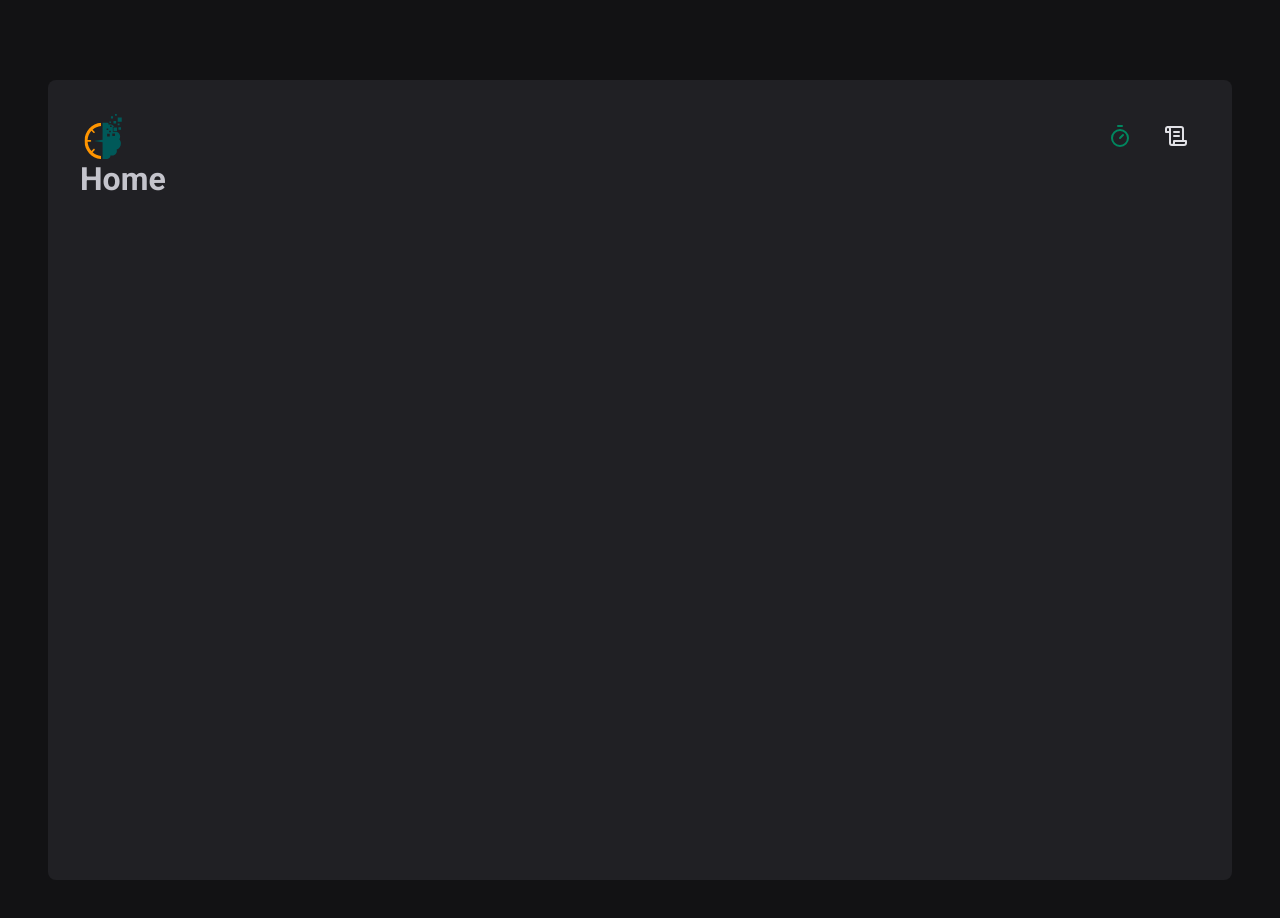
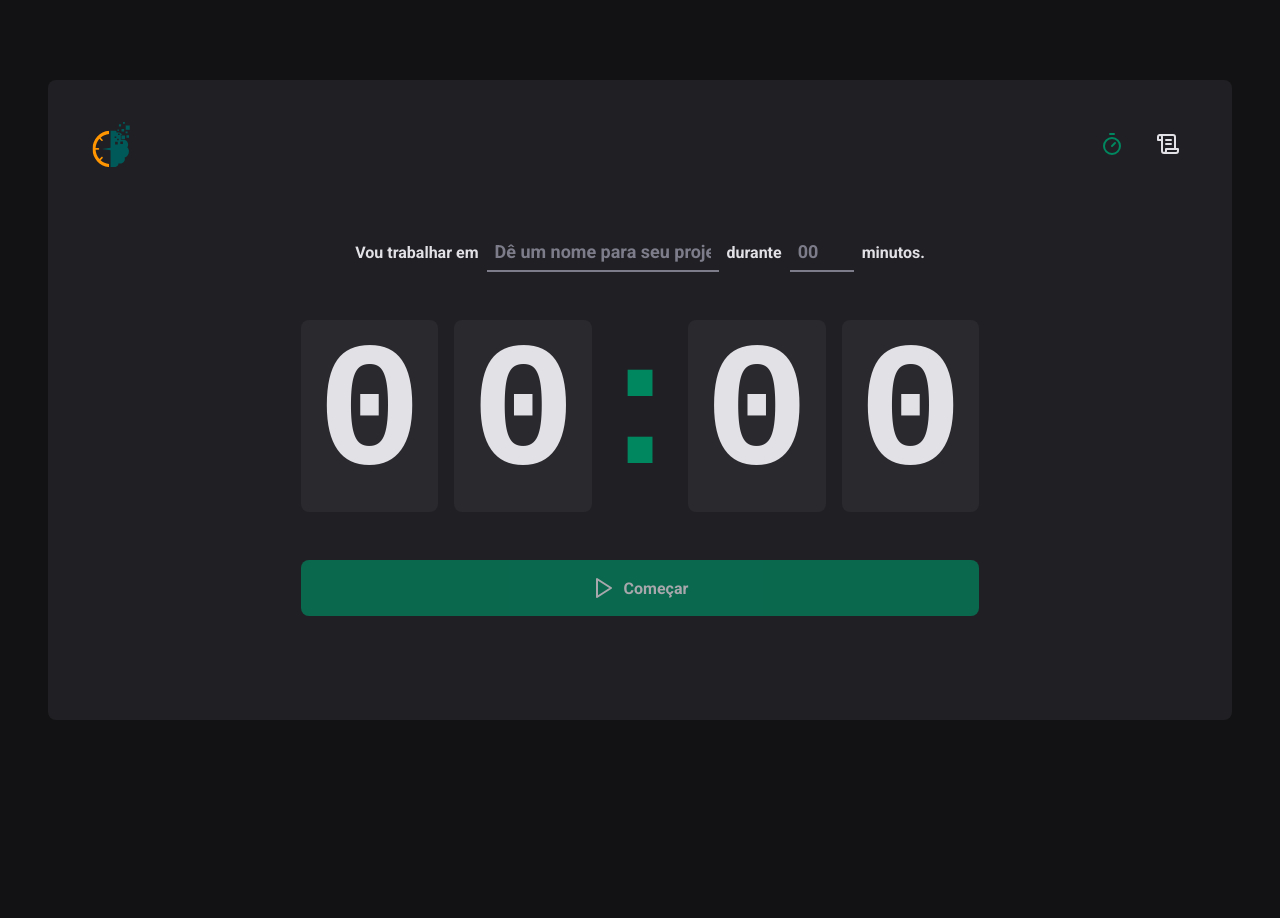
Before and after one commit to v1ct0rbr/pomodoro-timer, a React (Vite) app: page / in a window 1280 px wide. Shown: the top 918 px of the page. After the commit the page ends 800 px from the top, so only its background shows below. Built offline with nearby package versions, Linux system fonts and the light colour scheme; the HTML template or start-up script is replaced by a standard one.

Commit message:
feat: componente status

```diff
--- a/src/components/Header/styles.ts
+++ b/src/components/Header/styles.ts
@@ -4,7 +4,7 @@
   display: flex;
   align-items: center;
   justify-content: space-between;
-
+  width: 100%;
   nav {
     display: flex;
     gap: 0.5rem;
--- a/src/layouts/DefaultLayout/styles.ts
+++ b/src/layouts/DefaultLayout/styles.ts
@@ -2,9 +2,9 @@
 
 export const LayoutContainer = styled.div`
   max-width: 74rem;
-  height: calc(100vh);
+  height: calc(100vh - 10rem);
   margin: 5rem auto;
-  padding: 2rem;
+  padding: 2.5rem;
   background: ${(props) => props.theme['gray-800']};
   border-radius: 8px;
   display: flex;
--- a/src/pages/History.tsx
+++ /dev/null
@@ -1,3 +0,0 @@
-export function History() {
-  return <h1>History</h1>
-}
--- /dev/null
+++ b/src/pages/History/Status/index.tsx
@@ -0,0 +1,14 @@
+import { StatusContainer } from './styles'
+
+interface StatusProps {
+  statusType: 'andamento' | 'interrompido' | 'concluido'
+}
+
+export function Status({ statusType }: StatusProps) {
+  return (
+    <StatusContainer>
+      <i className={statusType}></i>
+      <span>{statusType}</span>
+    </StatusContainer>
+  )
+}
--- /dev/null
+++ b/src/pages/History/Status/styles.ts
@@ -0,0 +1,24 @@
+import styled from 'styled-components'
+
+export const StatusContainer = styled.div`
+  display: flex;
+  flex: 1;
+  align-items: center;
+  justify-content: left;
+  gap: 0.5rem;
+  i {
+    height: 0.5rem;
+    width: 0.5rem;
+    border-radius: 50%;
+  }
+
+  .andamento {
+    background-color: red;
+  }
+  .concluido {
+    background-color: green;
+  }
+  .interrompido {
+    background-color: gray;
+  }
+`
--- /dev/null
+++ b/src/pages/History/index.tsx
@@ -0,0 +1,64 @@
+import { Status } from './Status'
+import { HistoryContainer, HistoryList } from './styles'
+
+export function History() {
+  return (
+    <HistoryContainer>
+      <h1>Meu histórico</h1>
+      <HistoryList>
+        <table>
+          <thead>
+            <tr>
+              <th>Tarefa</th>
+              <th>Duração</th>
+              <th>Início</th>
+              <th>Status</th>
+            </tr>
+          </thead>
+          <tbody>
+            <tr>
+              <td>Tarefa</td>
+              <td>20 minutos</td>
+              <td>Há 2 meses</td>
+              <td>
+                <Status statusType="andamento" />
+              </td>
+            </tr>
+            <tr>
+              <td>Tarefa</td>
+              <td>20 minutos</td>
+              <td>Há 2 meses</td>
+              <td>
+                <Status statusType="concluido" />
+              </td>
+            </tr>
+            <tr>
+              <td>Tarefa</td>
+              <td>20 minutos</td>
+              <td>Há 2 meses</td>
+              <td>
+                <Status statusType="interrompido" />
+              </td>
+            </tr>
+            <tr>
+              <td>Tarefa</td>
+              <td>20 minutos</td>
+              <td>Há 2 meses</td>
+              <td>
+                <Status statusType="interrompido" />
+              </td>
+            </tr>
+            <tr>
+              <td>Tarefa</td>
+              <td>20 minutos</td>
+              <td>Há 2 meses</td>
+              <td>
+                <Status statusType="interrompido" />
+              </td>
+            </tr>
+          </tbody>
+        </table>
+      </HistoryList>
+    </HistoryContainer>
+  )
+}
--- /dev/null
+++ b/src/pages/History/styles.ts
@@ -0,0 +1,59 @@
+import styled from 'styled-components'
+
+export const HistoryContainer = styled.main`
+  flex: 1;
+  padding: 3.5rem;
+  display: flex;
+  flex-direction: column;
+
+  h1 {
+    font-size: 1.5rem;
+    color: ${(props) => props.theme['gray-100']};
+  }
+`
+
+export const HistoryList = styled.div`
+  flex: 1;
+  overflow: auto;
+  margin-top: 2rem;
+
+  table {
+    width: 100%;
+    border-collapse: collapse;
+    min-width: 600px;
+
+    th {
+      background-color: ${(props) => props.theme['gray-600']};
+      padding: 1rem;
+      text-align: left;
+      color: ${(props) => props.theme['gray-100']};
+      font-size: 0.875rem;
+      line-height: 1.6;
+
+      &:first-child {
+        width: 50%;
+        border-top-left-radius: 8px;
+        padding-left: 1.5rem;
+      }
+
+      &:last-child {
+        border-top-right-radius: 8px;
+        padding-left: 1.5rem;
+      }
+    }
+    td {
+      background-color: ${(props) => props.theme['gray-700']};
+      border-top: 4px solid ${(props) => props.theme['gray-800']};
+      padding: 1rem;
+      font-size: 0.875rem;
+      line-height: 1.6;
+      &:first-child {
+        padding-left: 1.5rem;
+      }
+
+      &:last-child {
+        padding-left: 1.5rem;
+      }
+    }
+  }
+`
--- a/src/pages/Home.tsx
+++ /dev/null
@@ -1,3 +0,0 @@
-export function Home() {
-  return <h1>Home</h1>
-}
--- /dev/null
+++ b/src/pages/Home/index.tsx
@@ -0,0 +1,56 @@
+import { Play } from 'lucide-react'
+import {
+  CountDownContainer,
+  CountdownButton,
+  FormContainer,
+  HomeContainer,
+  MinutesAmountInput,
+  Separator,
+  TaskInput,
+} from './styles'
+
+export function Home() {
+  return (
+    <HomeContainer>
+      <FormContainer>
+        <form action="#">
+          <div id="form-data">
+            <label htmlFor="">Vou trabalhar em</label>
+            <TaskInput
+              list="suggestions-list"
+              id="task"
+              placeholder="Dê um nome para seu projeto..."
+            />
+            <datalist id="suggestions-list">
+              <option value="estudar.."></option>
+              <option value="projetar.."></option>
+            </datalist>
+
+            <label htmlFor="">durante</label>
+            <MinutesAmountInput
+              type="number"
+              id="minutesAmount"
+              placeholder="00"
+              step={5}
+              min={5}
+              max={60}
+            />
+
+            <span>minutos.</span>
+          </div>
+          <CountDownContainer>
+            <span>0</span>
+            <span>0</span>
+            <Separator>:</Separator>
+            <span>0</span>
+            <span>0</span>
+          </CountDownContainer>
+          <CountdownButton type="submit" disabled>
+            <Play size={24}></Play>
+            Começar
+          </CountdownButton>
+        </form>
+      </FormContainer>
+    </HomeContainer>
+  )
+}
--- /dev/null
+++ b/src/pages/Home/styles.ts
@@ -0,0 +1,113 @@
+import styled from 'styled-components'
+
+export const HomeContainer = styled.main`
+  width: fit-content;
+  flex: 1;
+  display: flex;
+  padding: 2rem 0 2rem 0;
+  flex-direction: column;
+  align-items: center;
+  justify-content: center;
+  margin: auto;
+`
+
+export const FormContainer = styled.div`
+  display: flex;
+  align-items: center;
+  justify-content: center;
+  gap: 2rem;
+  color: ${(props) => props.theme['gray-100']};
+  font-size: 1rem;
+  font-weight: bold;
+  flex-wrap: wrap;
+  form {
+    display: flex;
+    flex-direction: column;
+    align-items: center;
+    gap: 3rem;
+    div#form-data {
+      display: flex;
+      flex-direction: row;
+      align-items: center;
+      gap: 0.5rem;
+    }
+  }
+`
+
+export const CountDownContainer = styled.div`
+  font-family: 'Robot Mono', monospace;
+  font-size: 11rem;
+  line-height: 8rem;
+  color: ${(props) => props.theme['gray-100']};
+
+  display: flex;
+  gap: 1rem;
+
+  span {
+    background: ${(props) => props.theme['gray-700']};
+    padding: 2rem 1rem;
+    border-radius: 8px;
+  }
+`
+
+export const Separator = styled.div`
+  padding: 2rem 0;
+  color: ${(props) => props.theme['green-500']};
+  width: 4rem;
+  overflow: hidden;
+  display: flex;
+  align-items: cneter;
+  justify-content: center;
+`
+export const CountdownButton = styled.button`
+  width: 100%;
+  border: 0;
+  padding: 1rem;
+  border-radius: 8px;
+  display: flex;
+  align-items: center;
+  justify-content: center;
+  gap: 0.5rem;
+  font-weight: bold;
+  cursor: pointer;
+  background: ${(props) => props.theme['green-500']};
+  color: ${(props) => props.theme['gray-100']};
+
+  &:disabled {
+    opacity: 0.7;
+  }
+
+  &:not(:disabled):hover {
+    background: ${(props) => props.theme['green-700']};
+  }
+`
+export const BaseInput = styled.input`
+  flex: 1;
+  background: transparent;
+  height: 2.5rem;
+  border: 0;
+  border-bottom: 2px solid ${(props) => props.theme['gray-500']};
+  font-weight: bold;
+  font-size: 1.125rem;
+  padding: 0 0.5rem;
+  color: ${(props) => props.theme['gray-100']};
+  transition: border-bottom 0.5s ease-in-out;
+
+  &::placeholder {
+    color: ${(props) => props.theme['gray-500']};
+  }
+
+  &:focus {
+    box-shadow: none;
+    border-bottom-color: ${(props) => props.theme['green-500']};
+  }
+`
+export const TaskInput = styled(BaseInput)`
+  &::-webkit-calendar-picker-indicator {
+    display: none !important;
+  }
+`
+
+export const MinutesAmountInput = styled(BaseInput)`
+  width: 4rem;
+`
--- a/src/styles/global.ts
+++ b/src/styles/global.ts
@@ -13,13 +13,16 @@
         box-shadow: 0 0 0 2px ${(props) => props.theme['green-500']};
     }
 
+    body {
 
-    body{
-        background: ${(props) => props.theme['gray-900']};
-        color: ${(props) => props.theme['gray-300']};
+      background: ${(props) => props.theme['gray-900']};
+      color: ${(props) => props.theme['gray-300']};
+      -webkit-font-smoothing: antialiased;
     }
-    body, input-security, textarea, button {
-        font-family: 'Roboto', sans-serif;
-        font-size: 1rem;
+
+    body, input, textarea, button {
+      font-family: 'Roboto', sans-serif;
+      font-weight: 400;
+      font-size: 1rem;
     }
 `
```
